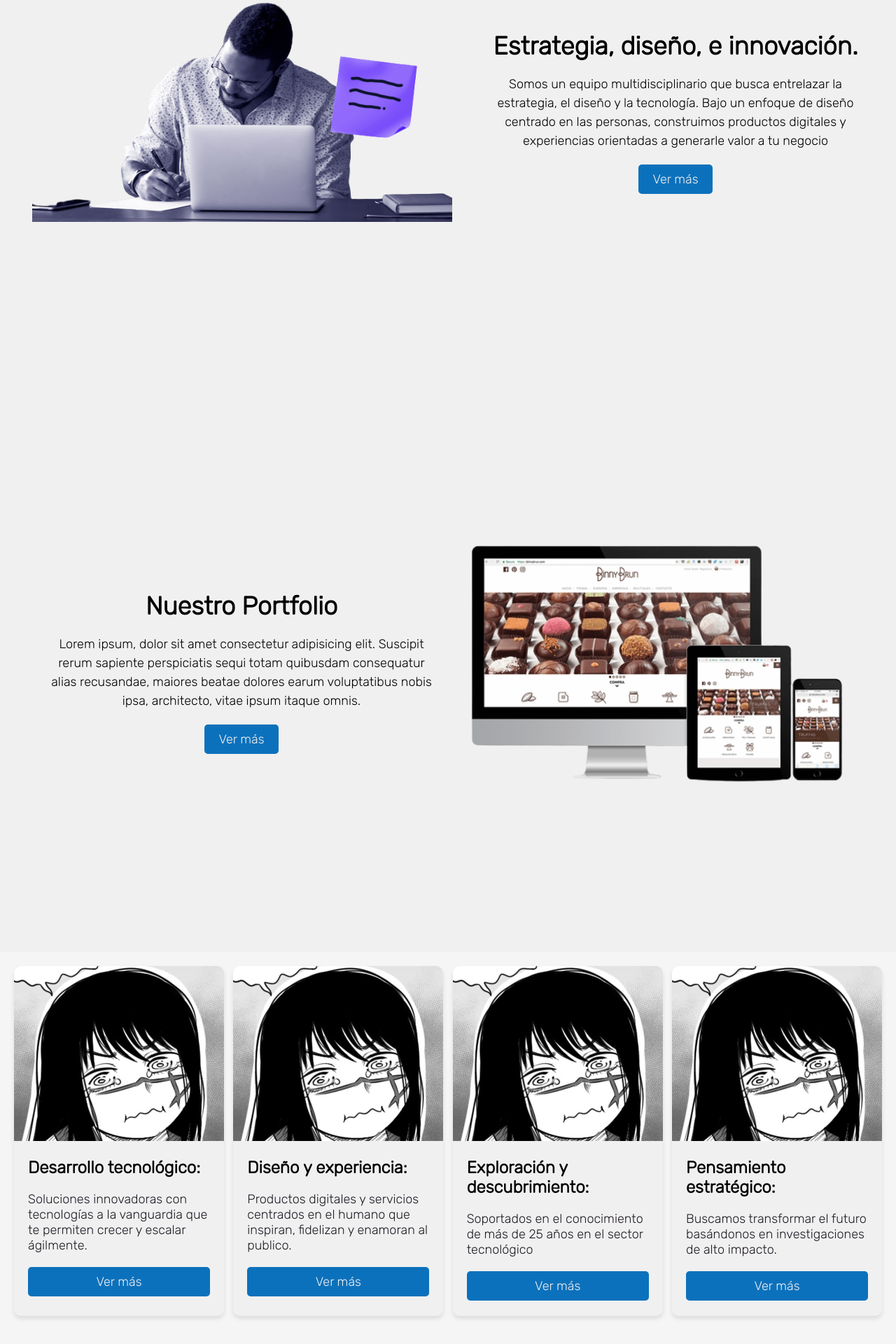
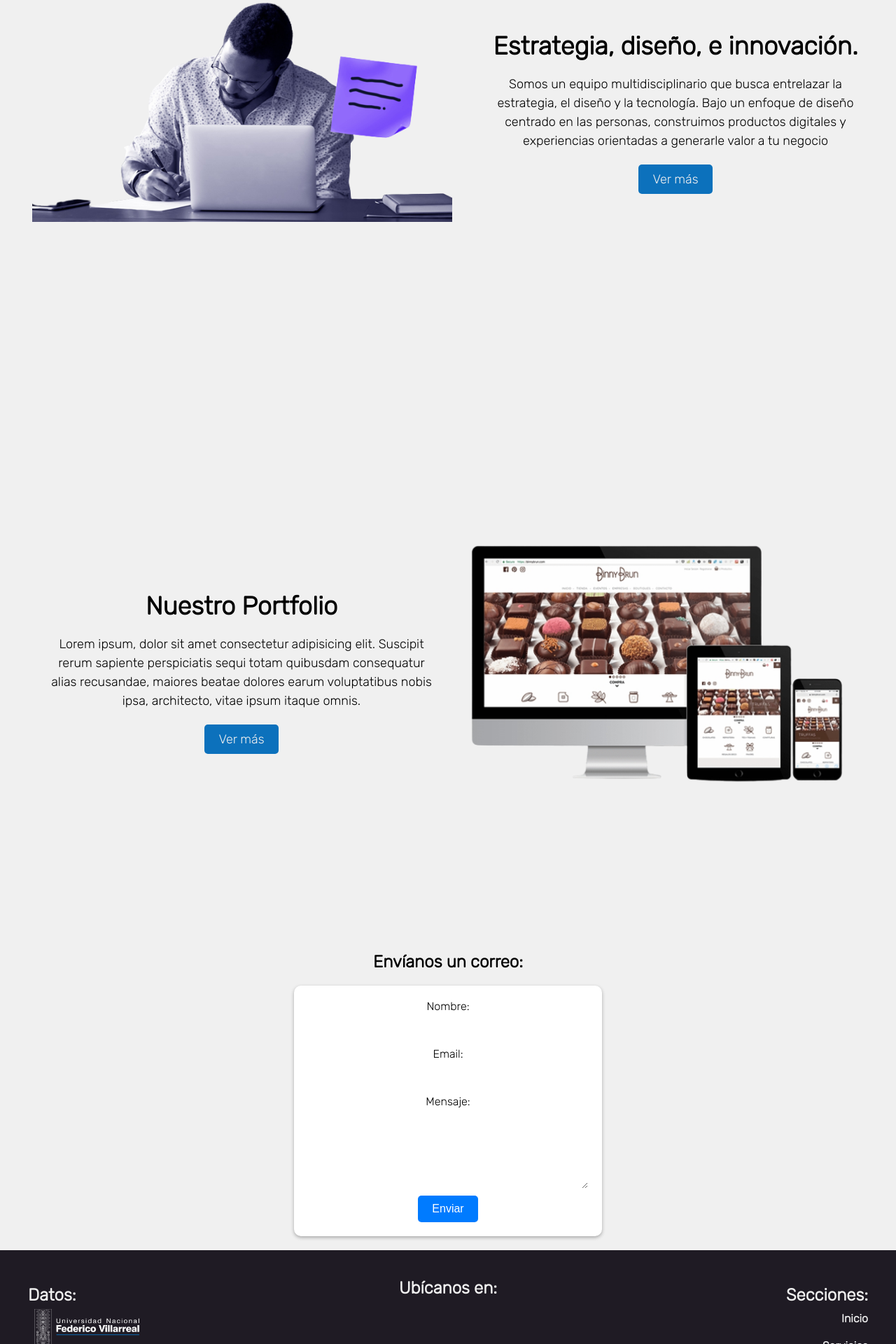
Before and after one commit to Tobsad/django-said, a Django app: page /contacto/ in a window 1280 px wide. Shown: the part 1120-3040 px from the top of the page at 70% size. Run offline with Django 4.2, Linux system fonts and the light colour scheme; grey boxes are pictures that could not be loaded.

Commit message:
imagenes comprimidas y formulario agregado

```diff
--- a/consultoria/static/css/style.css
+++ b/consultoria/static/css/style.css
@@ -330,3 +330,57 @@ a.active {
     display: block;
     padding: 5px 10px;
 }
+/*formulario*/
+.formulario{
+    background: var(--white);
+    display: flex;
+    flex-direction: column;
+    align-items: center;
+    justify-content: center;
+    align-self: center;
+    padding-bottom: 20px;
+}
+.formulario h2{
+    padding-bottom: 20px;
+}
+form {
+    display: flex;
+    flex-direction: column;
+    align-items: center;
+    background-color: #fff;
+    padding: 20px;
+    border-radius: 10px;
+    box-shadow: 0px 2px 5px rgba(0,0,0,0.3);
+}
+
+input[type="text"], input[type="email"], textarea {
+    padding: 10px;
+    border: none;
+    border-radius: 5px;
+    margin-bottom: 10px;
+    width: 400px;
+    box-sizing: border-box;
+    font-size: 16px;
+
+}
+
+input[type="submit"] {
+    background-color: #007bff;
+    color: #fff;
+    padding: 10px 20px;
+    border: none;
+    border-radius: 5px;
+    cursor: pointer;
+    font-size: 16px;
+    font-family: Arial, sans-serif;
+}
+
+input[type="submit"]:hover {
+    background-color: #0062cc;
+}
+.focus:focus{
+
+        border: 2px solid #007bff;
+        outline: none;
+
+}
--- a/consultoria/templates/contacto.html
+++ b/consultoria/templates/contacto.html
@@ -16,7 +16,7 @@
     <header>
         <nav>
             <div class="logo">
-                <a href="#"><img src="{% static 'images/logo.png' %}"  alt="logo"></a>
+                <a href="{% url 'inicio' %}"><img src="{% static 'images/logo.png' %}"  alt="logo"></a>
             </div>
             <div class="menu">
                 <ul>
@@ -30,10 +30,10 @@
         </nav>
     </header>
 
-    <section class="presentation" style="background-image: url('{% static 'images/maxresdefault.jpg' %}')">
+    <section class="presentation" style="background-image: url('{% static 'images/contacto.jpg' %}')">
         <div class="presentation-text">
-            <h1>Bienvenido a nuestra página web</h1>
-            <p>Descubre nuestros productos y servicios de alta calidad</p>
+            <h1>Contáctanos</h1>
+            <p>No dudes en escribirnos con tus preguntas o comentarios. Estamos aquí para ayudarte en lo que necesites.</p>
             <a href="#">Ver más</a>
         </div>
     </section>
@@ -57,39 +57,20 @@
         </div>
     </section>
 
-    <section class="services">
-        <div class="service">
-            <img src="{% static 'images/yoru.jpg' %}"  alt="Servicio 1">
-            <h3>Desarrollo tecnológico:</h3>
-            <p>Soluciones innovadoras con
-                tecnologías a la vanguardia que te permiten crecer y
-                escalar ágilmente.</p>
-            <a href="#">Ver más</a>
-        </div>
+    <section class="formulario">
+        <h2>Envíanos un correo:</h2>
+        <form>
+            <label for="name">Nombre:</label>
+            <input class="focus" type="text" id="name" name="name" required>
 
-        <div class="service">
-            <img src="{% static 'images/yoru.jpg' %}"  alt="Servicio 2">
-            <h3>Diseño y experiencia:</h3>
-            <p>Productos digitales y servicios
-                centrados en el humano que inspiran, fidelizan y
-                enamoran al publico.</p>
-            <a href="#">Ver más</a>
-        </div>
+            <label for="email">Email:</label>
+            <input class="focus" type="email" id="email" name="email" required>
 
-        <div class="service">
-            <img src="{% static 'images/yoru.jpg' %}"  alt="Servicio 3">
-            <h3>Exploración y descubrimiento:</h3>
-            <p>Soportados en el conocimiento de más de 25 años en el sector tecnológico</p>
-            <a href="#">Ver más</a>
-        </div>
+            <label for="message">Mensaje:</label>
+            <textarea id="message" name="message" rows="5" required></textarea>
 
-        <div class="service">
-            <img src="{% static 'images/yoru.jpg' %}"  alt="Servicio 4">
-            <h3> Pensamiento estratégico:</h3>
-            <p>Buscamos transformar el
-                futuro basándonos en investigaciones de alto impacto.</p>
-            <a href="#">Ver más</a>
-        </div>
+            <input class="focus" type="submit" value="Enviar">
+        </form>
     </section>
 
     <!--
@@ -115,13 +96,13 @@
                 </div>
                 <div class="social-icons">
                 <!--GITHUB-->
-                    <a href="#"><svg xmlns="http://www.w3.org/2000/svg" role="img" viewBox="0 0 24 24" fill="none" stroke="currentColor" stroke-width="2" stroke-linecap="round" stroke-linejoin="round" class="feather feather-github"><title>GitHub</title><path d="M9 19c-5 1.5-5-2.5-7-3m14 6v-3.87a3.37 3.37 0 0 0-.94-2.61c3.14-.35 6.44-1.54 6.44-7A5.44 5.44 0 0 0 20 4.77 5.07 5.07 0 0 0 19.91 1S18.73.65 16 2.48a13.38 13.38 0 0 0-7 0C6.27.65 5.09 1 5.09 1A5.07 5.07 0 0 0 5 4.77a5.44 5.44 0 0 0-1.5 3.78c0 5.42 3.3 6.61 6.44 7A3.37 3.37 0 0 0 9 18.13V22"></path></svg></a>
+                    <a href="https://github.com/Tobsad/django-said" target="_blank"><svg xmlns="http://www.w3.org/2000/svg" role="img" viewBox="0 0 24 24" fill="none" stroke="currentColor" stroke-width="2" stroke-linecap="round" stroke-linejoin="round" class="feather feather-github"><title>GitHub</title><path d="M9 19c-5 1.5-5-2.5-7-3m14 6v-3.87a3.37 3.37 0 0 0-.94-2.61c3.14-.35 6.44-1.54 6.44-7A5.44 5.44 0 0 0 20 4.77 5.07 5.07 0 0 0 19.91 1S18.73.65 16 2.48a13.38 13.38 0 0 0-7 0C6.27.65 5.09 1 5.09 1A5.07 5.07 0 0 0 5 4.77a5.44 5.44 0 0 0-1.5 3.78c0 5.42 3.3 6.61 6.44 7A3.37 3.37 0 0 0 9 18.13V22"></path></svg></a>
                 <!--INSTAGRAM-->
-                    <a href="#"><svg xmlns="http://www.w3.org/2000/svg" role="img" viewBox="0 0 24 24" fill="none" stroke="currentColor" stroke-width="2" stroke-linecap="round" stroke-linejoin="round" class="feather feather-instagram"><title>Instagram</title><rect x="2" y="2" width="20" height="20" rx="5" ry="5"></rect><path d="M16 11.37A4 4 0 1 1 12.63 8 4 4 0 0 1 16 11.37z"></path><line x1="17.5" y1="6.5" x2="17.51" y2="6.5"></line></svg></a>
+                    <a href="https://www.instagram.com/unfvoficial/?hl=es" target="_blank"><svg xmlns="http://www.w3.org/2000/svg" role="img" viewBox="0 0 24 24" fill="none" stroke="currentColor" stroke-width="2" stroke-linecap="round" stroke-linejoin="round" class="feather feather-instagram"><title>Instagram</title><rect x="2" y="2" width="20" height="20" rx="5" ry="5"></rect><path d="M16 11.37A4 4 0 1 1 12.63 8 4 4 0 0 1 16 11.37z"></path><line x1="17.5" y1="6.5" x2="17.51" y2="6.5"></line></svg></a>
                 <!--TWITTER-->
-                    <a href="#"><svg xmlns="http://www.w3.org/2000/svg" role="img" viewBox="0 0 24 24" fill="none" stroke="currentColor" stroke-width="2" stroke-linecap="round" stroke-linejoin="round" class="feather feather-twitter"><title>Twitter</title><path d="M23 3a10.9 10.9 0 0 1-3.14 1.53 4.48 4.48 0 0 0-7.86 3v1A10.66 10.66 0 0 1 3 4s-4 9 5 13a11.64 11.64 0 0 1-7 2c9 5 20 0 20-11.5a4.5 4.5 0 0 0-.08-.83A7.72 7.72 0 0 0 23 3z"></path></svg></a>
+                    <a href="https://twitter.com/unfvoficial?lang=es" target="_blank"><svg xmlns="http://www.w3.org/2000/svg" role="img" viewBox="0 0 24 24" fill="none" stroke="currentColor" stroke-width="2" stroke-linecap="round" stroke-linejoin="round" class="feather feather-twitter"><title>Twitter</title><path d="M23 3a10.9 10.9 0 0 1-3.14 1.53 4.48 4.48 0 0 0-7.86 3v1A10.66 10.66 0 0 1 3 4s-4 9 5 13a11.64 11.64 0 0 1-7 2c9 5 20 0 20-11.5a4.5 4.5 0 0 0-.08-.83A7.72 7.72 0 0 0 23 3z"></path></svg></a>
                 <!--LINKEDIN-->
-                    <a href="#"><svg xmlns="http://www.w3.org/2000/svg" role="img" viewBox="0 0 24 24" fill="none" stroke="currentColor" stroke-width="2" stroke-linecap="round" stroke-linejoin="round" class="feather feather-linkedin"><title>LinkedIn</title><path d="M16 8a6 6 0 0 1 6 6v7h-4v-7a2 2 0 0 0-2-2 2 2 0 0 0-2 2v7h-4v-7a6 6 0 0 1 6-6z"></path><rect x="2" y="9" width="4" height="12"></rect><circle cx="4" cy="4" r="2"></circle></svg></a>
+                    <a href="https://pe.linkedin.com/" target="_blank"><svg xmlns="http://www.w3.org/2000/svg" role="img" viewBox="0 0 24 24" fill="none" stroke="currentColor" stroke-width="2" stroke-linecap="round" stroke-linejoin="round" class="feather feather-linkedin"><title>LinkedIn</title><path d="M16 8a6 6 0 0 1 6 6v7h-4v-7a2 2 0 0 0-2-2 2 2 0 0 0-2 2v7h-4v-7a6 6 0 0 1 6-6z"></path><rect x="2" y="9" width="4" height="12"></rect><circle cx="4" cy="4" r="2"></circle></svg></a>
                 </div>
             </div>
             <div class="footer-information column2">
@@ -131,11 +112,11 @@
             <div class="footer-information column3">
                 <h2 class="footer-information-child">Secciones:</h2>
                 <ul>
-                    <li class="footer-information-child menu-footer"><a href="#">Inicio</a></li>
-                    <li class="footer-information-child menu-footer"><a href="#">Servicios</a></li>
-                    <li class="footer-information-child menu-footer"><a href="#">Productos</a></li>
-                    <li class="footer-information-child menu-footer"><a href="#">Nosotros</a></li>
-                    <li class="footer-information-child menu-footer"><a href="#">Contacto</a></li>
+                    <li class="footer-information-child menu-footer"><a href="{% url 'inicio' %}">Inicio</a></li>
+                    <li class="footer-information-child menu-footer"><a href="{% url 'nosotros' %}">Servicios</a></li>
+                    <li class="footer-information-child menu-footer"><a href="{% url 'asesoria' %}">Productos</a></li>
+                    <li class="footer-information-child menu-footer"><a  href="{% url 'marketing' %}">Nosotros</a></li>
+                    <li class="footer-information-child menu-footer"><a href="{% url 'contacto' %}">Contacto</a></li>
                 </ul>
             </div>
     </div>
```
Also changed, not shown: consultoria/templates/asesoria.html (+13 -13 lines), consultoria/templates/index.html (+12 -12 lines), consultoria/templates/marketing.html (+13 -13 lines), consultoria/templates/nosotros.html (+13 -13 lines), consultoria/static/images/asesoria.jpg (added), consultoria/static/images/contacto.jpg (added), consultoria/static/images/grupo.jpg (deleted), consultoria/static/images/logo_fiis.png (renamed from consultoria/static/images/images-removebg-preview.png), consultoria/static/images/logo_unfv_md.png (deleted), consultoria/static/images/marketing.jpg (added), consultoria/static/images/maxesdefault1.jpg (deleted), consultoria/static/images/maxresdefault.jpg, consultoria/static/images/maxresdefault2.jpg (deleted), consultoria/static/images/nosotros.jpg (added).
